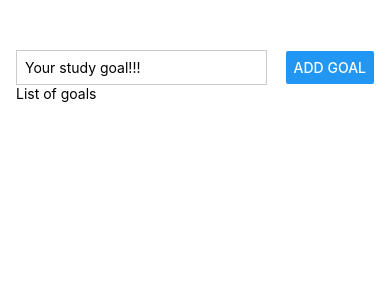
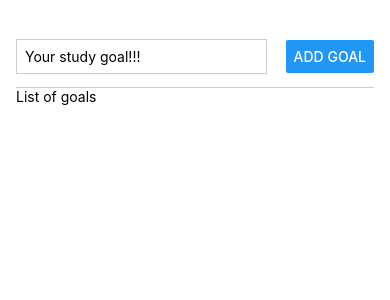
Before and after one commit to Eshwar17/InternPixel-React-Native, a React Native app: screen / in a window 390 px wide. Shown: the top 300 px of the page. Built offline with nearby package versions, Linux system fonts and the light colour scheme.

Commit message:
Added styling to the list container

```diff
--- a/App.js
+++ b/App.js
@@ -8,7 +8,7 @@ export default function App() {
         <TextInput style={styles.textInput} placeholder='Your study goal!!!'/>
         <Button title='Add Goal'/>
       </View>
-      <View>
+      <View style={styles.goalsContainer}>
         <Text>List of goals</Text>
       </View>
     </View>
@@ -17,13 +17,18 @@ export default function App() {
 
 const styles = StyleSheet.create({
   appContainer: {
+
     paddingTop: 50,
     paddingHorizontal:16,
   },
   inputContainer: {
+    flex: 1,
     flexDirection: 'row',
     justifyContent: 'space-between',
     alignItems: 'center',
+    paddingBottom: 24,
+    borderBottomWidth: 1,
+    borderBottomColor: '#ccc',
   },
   textInput: {
     borderWidth: 1,
@@ -31,5 +36,8 @@ const styles = StyleSheet.create({
     width: '70%',
     marginRight: 10,
     padding: 8,
+  },
+  goalsContainer: {
+    flex: 3,
   }
 });
```
